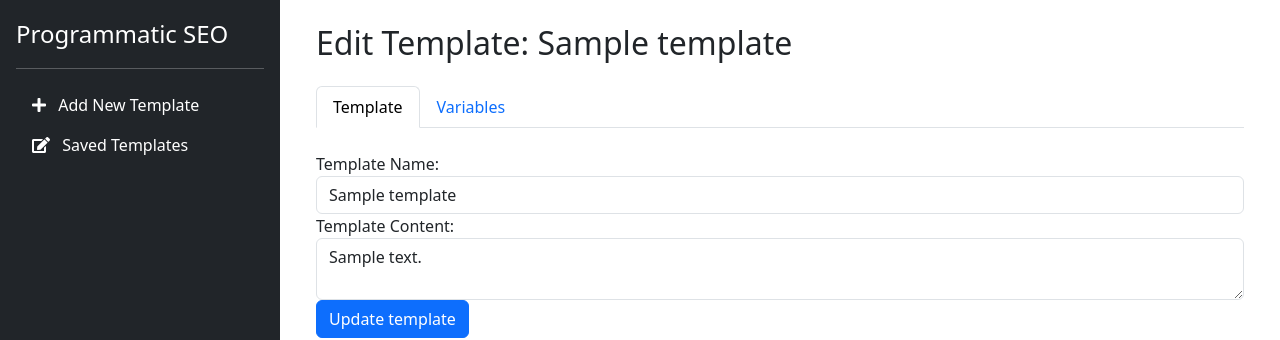
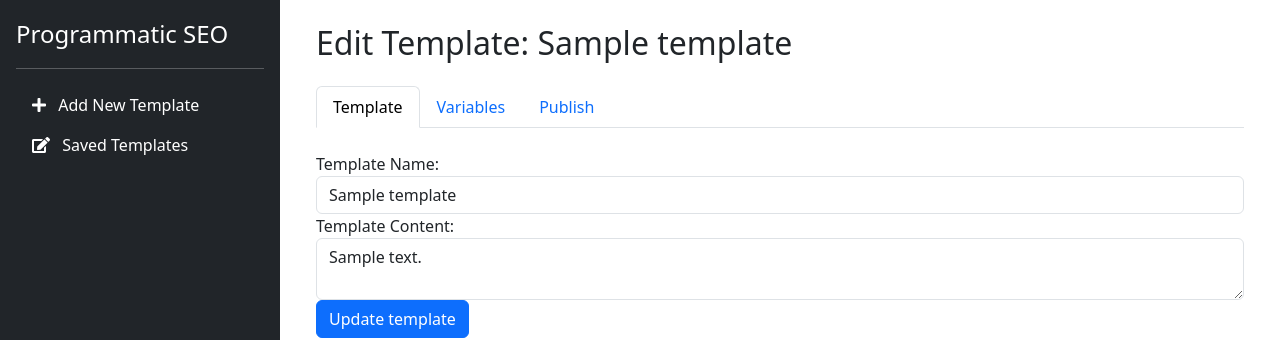
Before and after one commit to BogdanAnghelina/programmatic-seo-app, a Flask app: page /edit_template/1 in a window 1280 px wide. Shown: the top 340 px of the page. Run offline with Flask 3, Linux system fonts and the light colour scheme; a user stored in the database is signed in; tables that the repository leaves empty hold one stand-in row (values such as "Sample post"); some libraries are stand-ins or nearby versions.

Commit message:
Change the tabs in new_template and edit_template, moved Publish to edit_template and made new_template save button to redirect to the edit_template zone.

```diff
--- a/app.py
+++ b/app.py
@@ -75,7 +75,7 @@ def new_template():
             session.commit()
 
             flash('Template saved successfully!')
-            return redirect(url_for('new_template'))
+            return redirect(url_for('edit_template', template_id=draft.id))
 
         elif 'add_variable' in request.form:
             variable_name = request.form['variable_name'].strip()  # Trim white spaces
--- a/templates/edit_template.html
+++ b/templates/edit_template.html
@@ -48,6 +48,9 @@
                     <li class="nav-item">
                         <a class="nav-link" id="edit-variables-tab" data-toggle="tab" href="#variables" role="tab" aria-controls="variables" aria-selected="false">Variables</a>
                     </li>
+                    <li class="nav-item">
+                        <a class="nav-link" id="publish-tab" data-toggle="tab" href="#publish" role="tab" aria-controls="publish" aria-selected="false">Publish</a>
+                    </li>
                 </ul>
 
                 <!-- Tab content -->
@@ -84,7 +87,15 @@
                           </div><br><br>
                           <input type="submit" name="add_variable" value="Add Variable" class="btn btn-secondary">
                       </form>
+
+
                 </div>
+
+                <div class="tab-pane fade" id="publish" role="tabpanel">
+                    <h4 class="text-center">Publish your template on WordPress!</h4>
+                  </div>
+                </div>
+
             </div>
         </div>
     </div>
```
Also changed, not shown: templates/new_template.html (+0 -7 lines).
